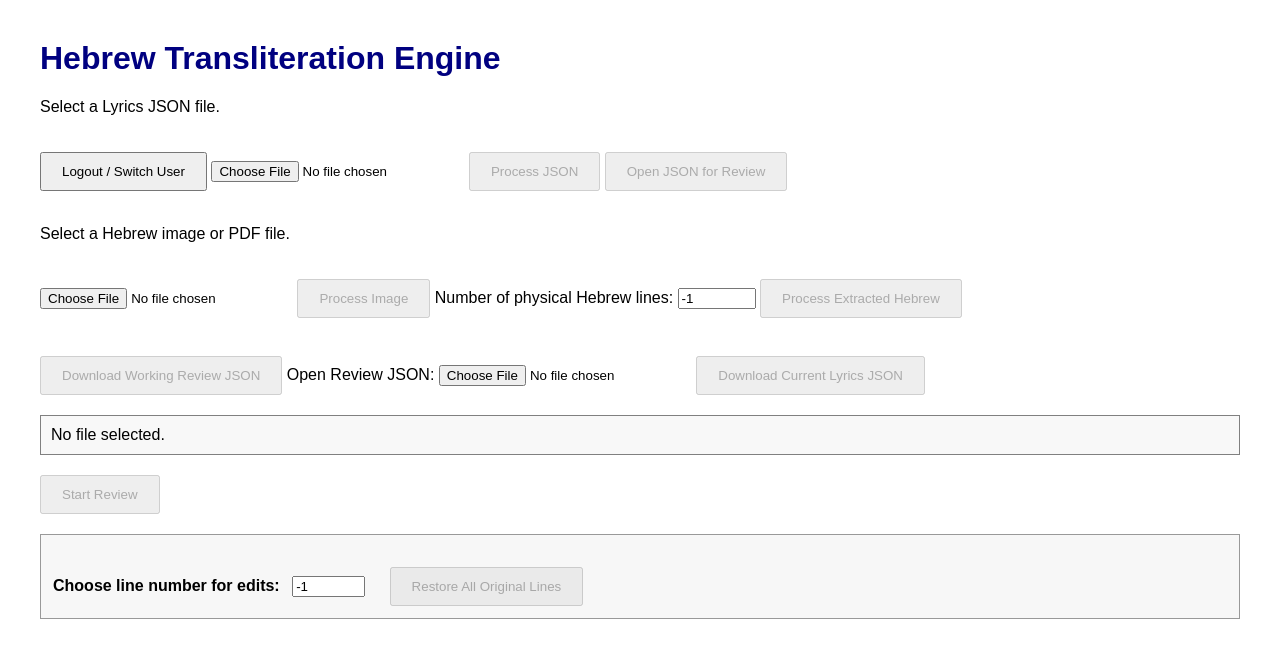
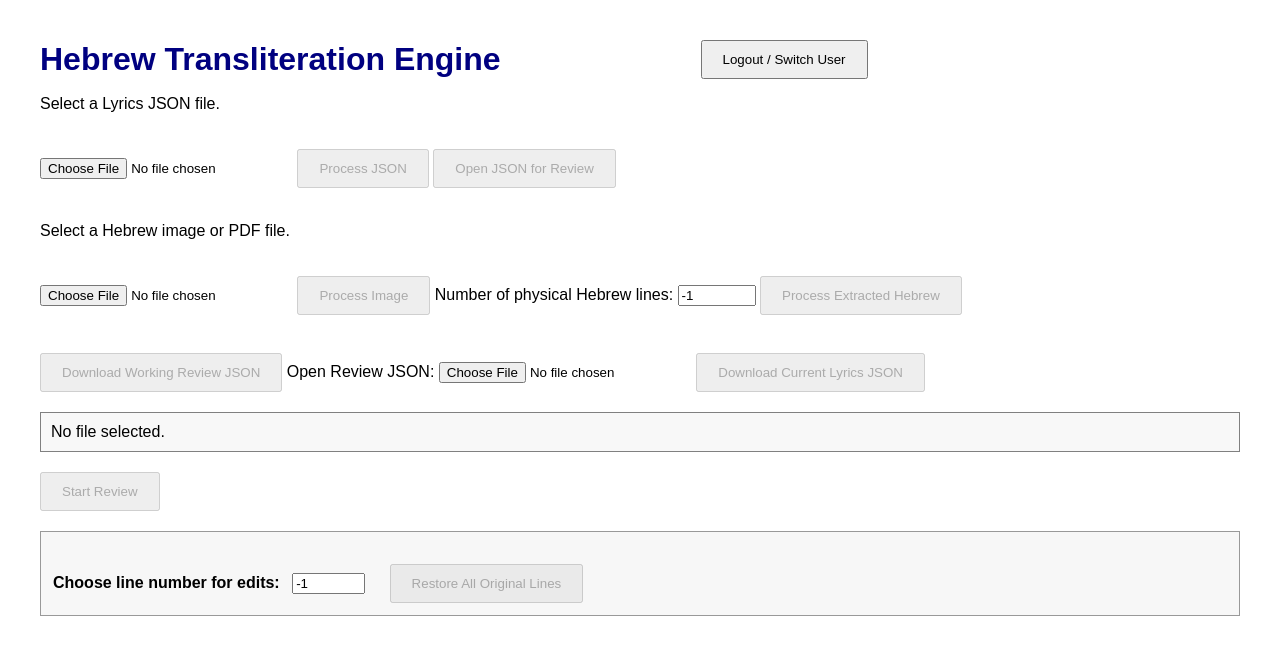
Before and after one commit to misokol-earthlink/TransliterationEngine, a website: page TransliterationEngine.html in a window 1280 px wide. Drawn offline with Linux system fonts and the light colour scheme.

Commit message:
Add files via upload

```diff
--- a/TransliterationEngine.html
+++ b/TransliterationEngine.html
@@ -13,7 +13,19 @@ body {
 h1 {
     color: navy;
 }
+.title-row {
+    display: flex;
+    align-items: center;
+    gap: 200px;
+}
 
+.title-row h1 {
+    margin: 0;
+}
+
+#logoutButton {
+    margin-top: 0;
+}
 #status {
     margin-top: 20px;
     padding: 10px;
@@ -272,16 +284,19 @@ color: royalblue;
 
 <body>
 
-<h1>Hebrew Transliteration Engine</h1>
+<div class="title-row">
+  <h1>Hebrew Transliteration Engine</h1>
+
+  <button
+    id="logoutButton"
+    type="button">
+    Logout / Switch User
+  </button>
+</div>
 
 <p>Select a Lyrics JSON file.</p>
-<button
-  id="logoutButton"
-  type="button">
-  Logout / Switch User
-</button>
-<input
-    type="file"
+
+<input    type="file"
     id="jsonFileInput"
     accept=".json,application/json"
 >
```
